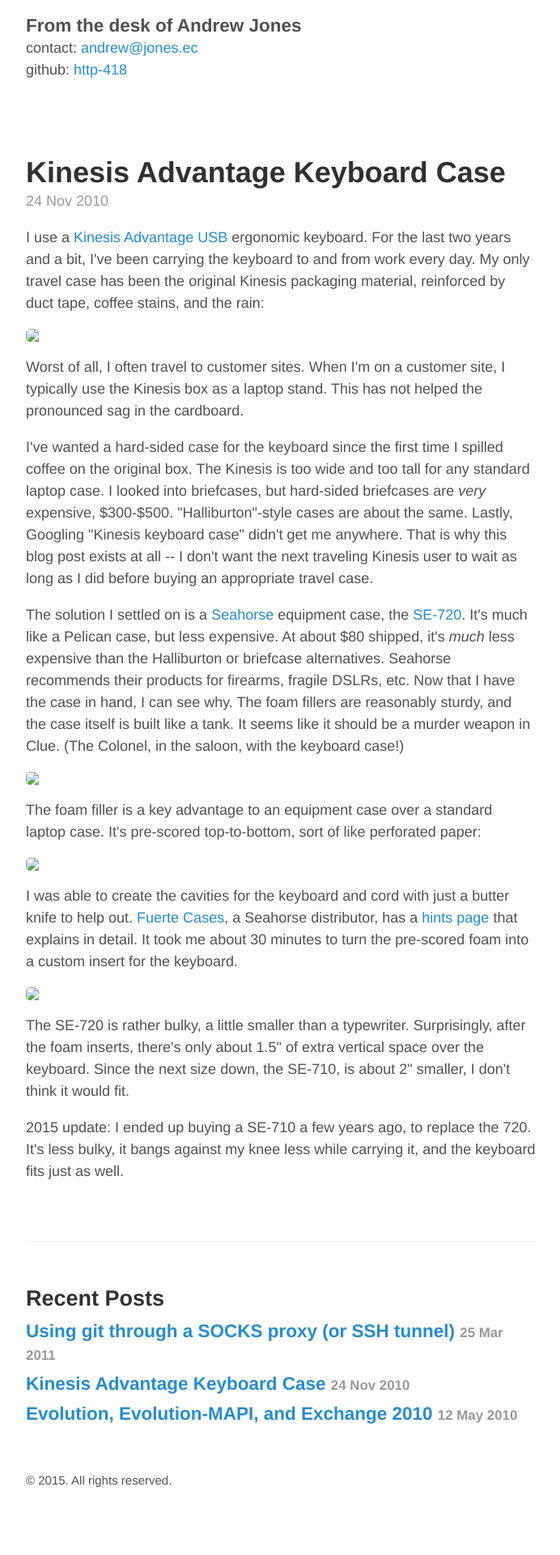
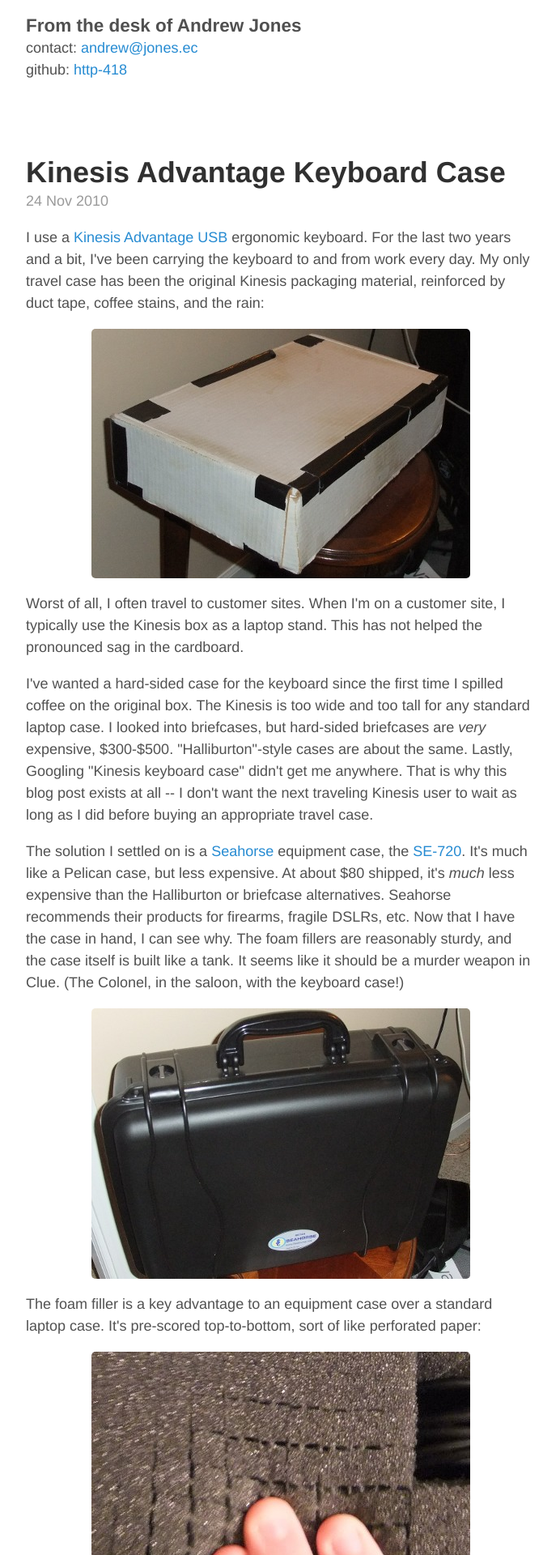
Before and after one commit to http-418/http-418.github.io, a Jekyll site: the page built from _posts/2010-11-24-keyboard-case.html, in a window 1280 px wide. Shown: the top 1920 px of the page at 81% size, without its empty margins (293-985 px from the left). Built offline with Jekyll 4.4.1, drawn with Linux system fonts in a browser that asks for light colours; before the commit the page ends 1877 px from its top, so only the background shows below that.

Commit message:
Fix images

```diff
--- a/_posts/2010-11-24-keyboard-case.html
+++ b/_posts/2010-11-24-keyboard-case.html
@@ -7,8 +7,8 @@
 <p>I use a <a href="http://www.kinesis-ergo.com/advantage.htm">Kinesis Advantage USB</a> ergonomic keyboard. For the last two years and a bit, I've been carrying the keyboard to and from work every day.  My only travel case has been the original Kinesis packaging material, reinforced by duct tape, coffee stains, and the rain:</p>
 
 <p align="center">
-  <a href="public/kbd_case/keyboard_case_box.jpg">
-    <img src="public/kbd_case/keyboard_case_box_t.jpg"/>
+  <a href="/public/kbd_case/keyboard_case_box.jpg">
+    <img src="/public/kbd_case/keyboard_case_box_t.jpg"/>
   </a>
 </p>
 
@@ -19,24 +19,24 @@
 <p>The solution I settled on is a <a href="http://www.seahorse.net">Seahorse</a> equipment case, the <a href="http://www.seahorse.net/Products/hurricane/SE720/SE720.aspx">SE-720</a>.  It's much like a Pelican case, but less expensive.  At about $80 shipped, it's <i>much</i> less expensive than the Halliburton or briefcase alternatives. Seahorse recommends their products for firearms, fragile DSLRs, etc.  Now that I have the case in hand, I can see why.  The foam fillers are reasonably sturdy, and the case itself is built like a tank.  It seems like it should be a murder weapon in Clue.  (The Colonel, in the saloon, with the keyboard case!)</p>
 
 <p align="center">
-  <a href="public/kbd_case/keyboard_case_closed.jpg">
-    <img src="public/kbd_case/keyboard_case_closed_t.jpg"/>
+  <a href="/public/kbd_case/keyboard_case_closed.jpg">
+    <img src="/public/kbd_case/keyboard_case_closed_t.jpg"/>
   </a>
 </p>
 
 <p>The foam filler is a key advantage to an equipment case over a standard laptop case.  It's pre-scored top-to-bottom, sort of like perforated paper:</p>
 
 <p align="center">
-  <a href="public/kbd_case/keyboard_case_foam.jpg">
-    <img src="public/kbd_case/keyboard_case_foam_t.jpg"/>
+  <a href="/public/kbd_case/keyboard_case_foam.jpg">
+    <img src="/public/kbd_case/keyboard_case_foam_t.jpg"/>
   </a>
 </p>
 
 <p>I was able to create the cavities for the keyboard and cord with just a butter knife to help out.  <a href="http://www.fuertecases.com">Fuerte Cases</a>, a Seahorse distributor, has a <a href="http://www.fuertecases.com/helpful-hints.html#foam">hints page</a> that explains in detail.  It took me about 30 minutes to turn the pre-scored foam into a custom insert for the keyboard.</p>
 
 <p align="center">
-  <a href="public/kbd_case/keyboard_case_open.jpg">
-    <img src="public/kbd_case/keyboard_case_open_t.jpg"/>
+  <a href="/public/kbd_case/keyboard_case_open.jpg">
+    <img src="/public/kbd_case/keyboard_case_open_t.jpg"/>
   </a>
 </p>
 
```
